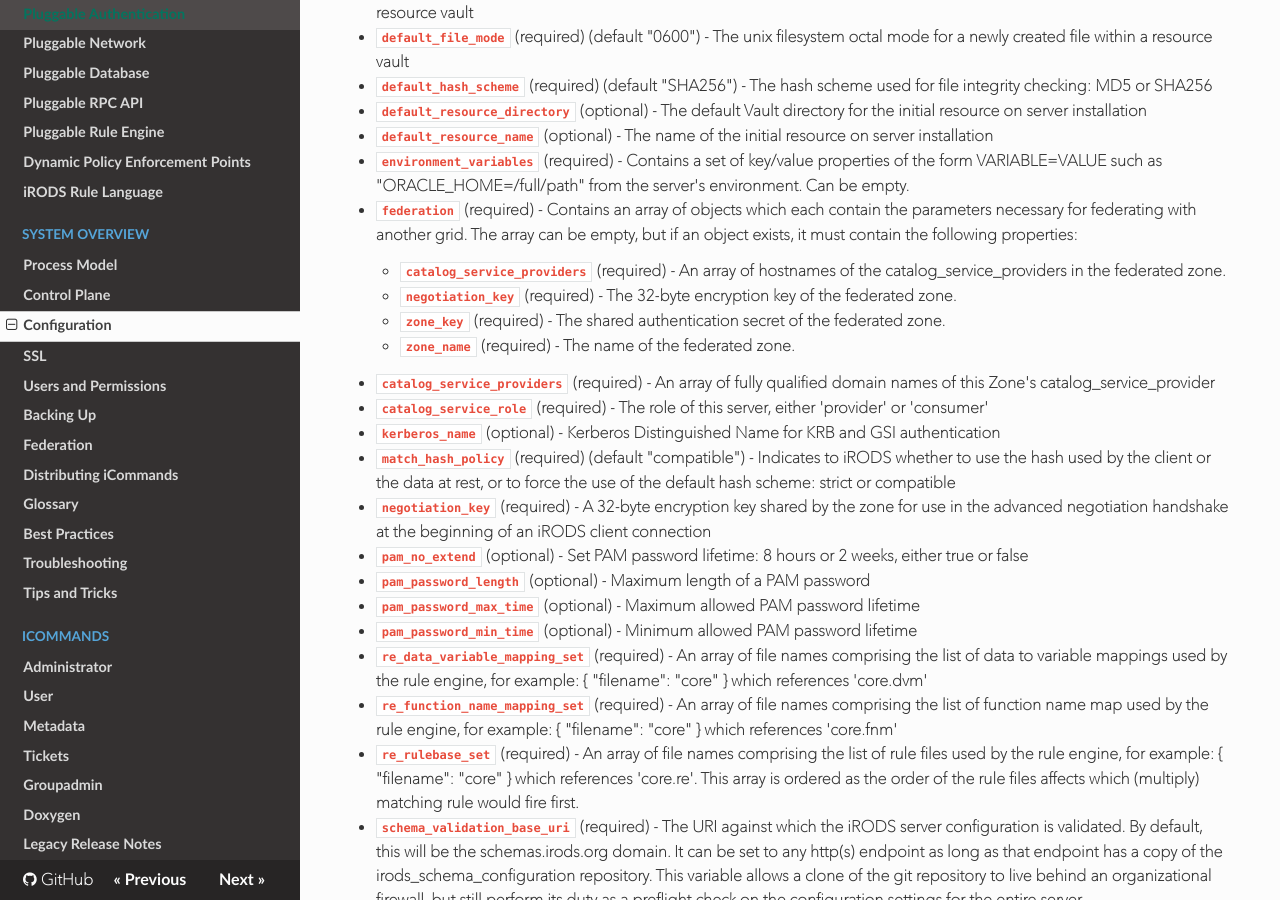
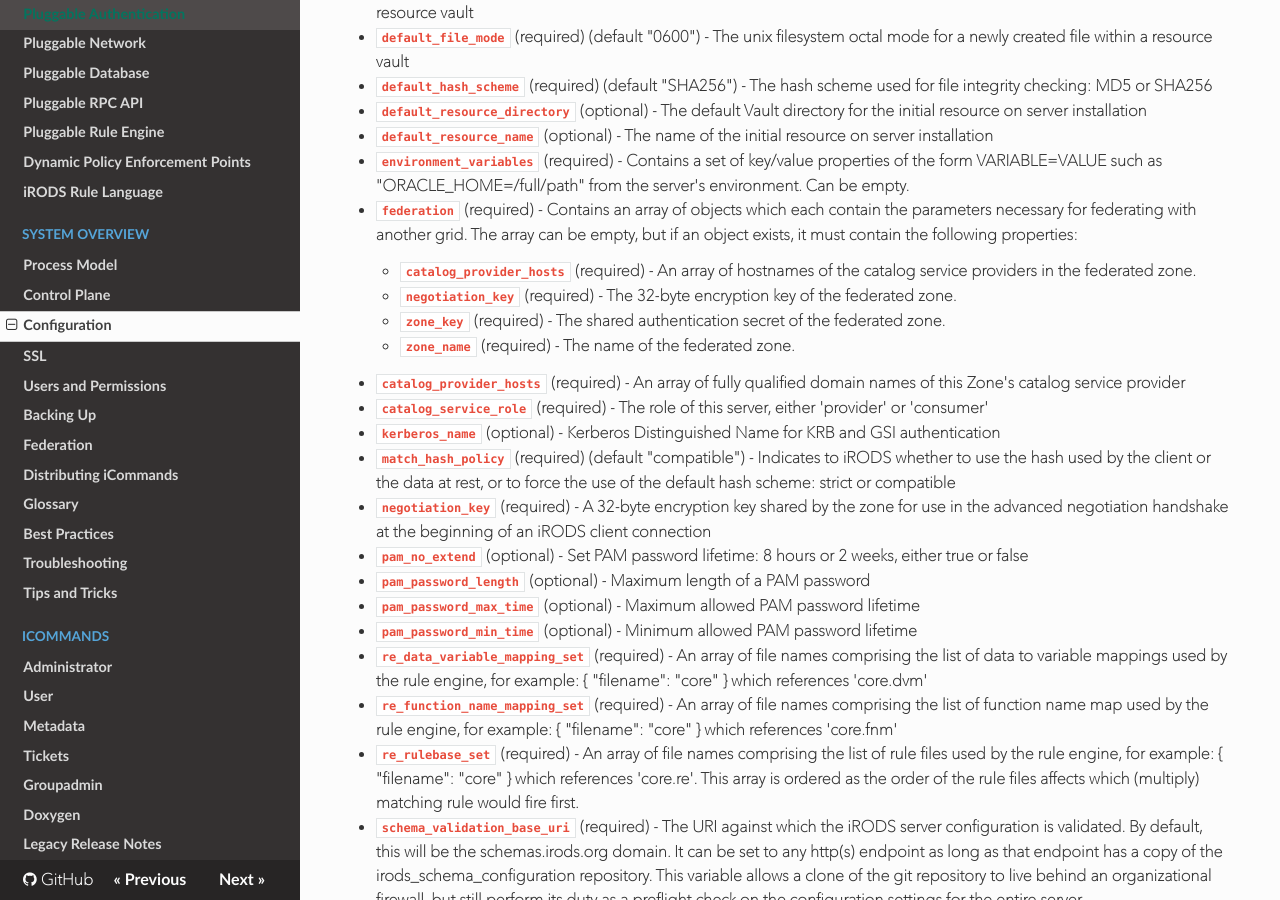
Before and after one commit to irods/irods_docs, an MkDocs documentation site: the page built from docs/system_overview/configuration.md, in a window 1280 px wide and 900 px high, scrolled down 1003 px. Built offline with MkDocs 1.6.1, drawn with Linux system fonts in a browser that asks for light colours; nearby versions of some CDN libraries; old or Windows-style settings are respelled for this version of MkDocs.

Commit message:
use correct name

```diff
--- a/docs/system_overview/configuration.md
+++ b/docs/system_overview/configuration.md
@@ -44,12 +44,12 @@ This file contains the following top level entries:
   - `environment_variables` (required) - Contains a set of key/value properties of the form VARIABLE=VALUE such as "ORACLE_HOME=/full/path" from the server's environment.  Can be empty.
 
   - `federation` (required) - Contains an array of objects which each contain the parameters necessary for federating with another grid.  The array can be empty, but if an object exists, it must contain the following properties:
-    - `catalog_service_providers` (required) -  An array of hostnames of the catalog_service_providers in the federated zone.
+    - `catalog_provider_hosts` (required) -  An array of hostnames of the catalog service providers in the federated zone.
     - `negotiation_key` (required) - The 32-byte encryption key of the federated zone.
     - `zone_key` (required) - The shared authentication secret of the federated zone.
     - `zone_name` (required) -  The name of the federated zone.
 
-  - `catalog_service_providers` (required) - An array of fully qualified domain names of this Zone's catalog_service_provider
+  - `catalog_provider_hosts` (required) - An array of fully qualified domain names of this Zone's catalog service provider
 
   - `catalog_service_role` (required) - The role of this server, either 'provider' or 'consumer'
 
```
Also changed, not shown: docs/system_overview/federation.md (+1 -1 lines).
